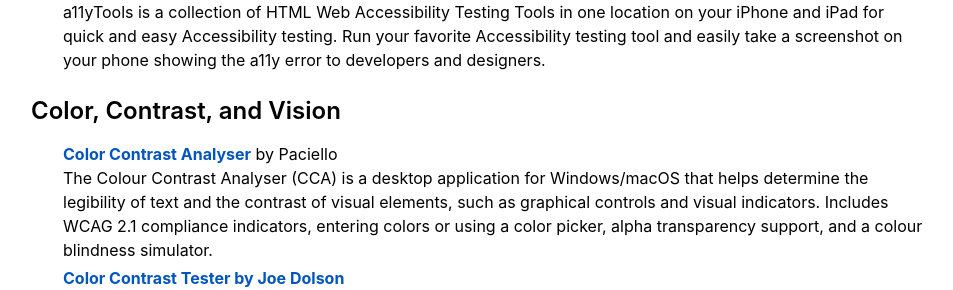
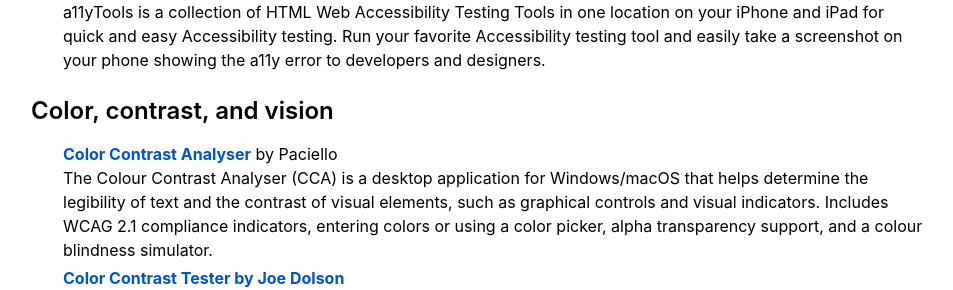
Before and after one commit to jlukosky/jlukosky, a Jekyll site: the page built from tools/index.html, in a window 1280 px wide and 900 px high, scrolled down 661 px. Shown: the part 164-454 px from the top of the window, without its empty margins (161-1114 px from the left). Built offline with Jekyll 4.4.1, drawn with Linux system fonts in a browser that asks for light colours; comment, search, counter and statistics services are not loaded.

Commit message:
title case fix

```diff
--- a/tools/index.html
+++ b/tools/index.html
@@ -22,7 +22,7 @@
     <li><a href="http://pauljadam.com/extension.html" target="_blank"><b>a11yTools Safari macOS</b></a> by <a href="http://pauljadam.com/" target="_blank">Paul J. Adam</a> <br>a11yTools is a collection of HTML Web Accessibility Testing Tools in one location in an Extension for Safari used for quick and easy Accessibility testing. Run your favorite Accessibility testing tool and then take a screenshot showing the a11y error to developers and designers.</li>
     <li><a href="http://pauljadam.com/extension.html" target="_blank"><b>a11yTools for iOS</b></a> by <a href="http://pauljadam.com/" target="_blank">Paul J. Adam</a><br> a11yTools is a collection of HTML Web Accessibility Testing Tools in one location on your iPhone and iPad for quick and easy Accessibility testing. Run your favorite Accessibility testing tool and easily take a screenshot on your phone showing the a11y error to developers and designers.</li>
 </ul>
- <h2>Color, Contrast, and Vision</h2>
+ <h2>Color, contrast, and vision</h2>
  <ul style="list-style:none;">
      <li><a href="https://developer.paciellogroup.com/resources/contrastanalyser/" target="_blank"><b>Color Contrast Analyser</b></a>&nbsp;by Paciello<br> The Colour Contrast Analyser (CCA) is a desktop application for Windows/macOS that helps determine the legibility of text and the contrast of visual elements, such as graphical controls and visual indicators. Includes WCAG 2.1 compliance indicators, entering colors or using a color picker, alpha transparency support, and a colour blindness simulator.</li>
      <li><a href="https://www.joedolson.com/tools/color-contrast.php"><b>Color Contrast Tester by Joe Dolson</b></a>
```
